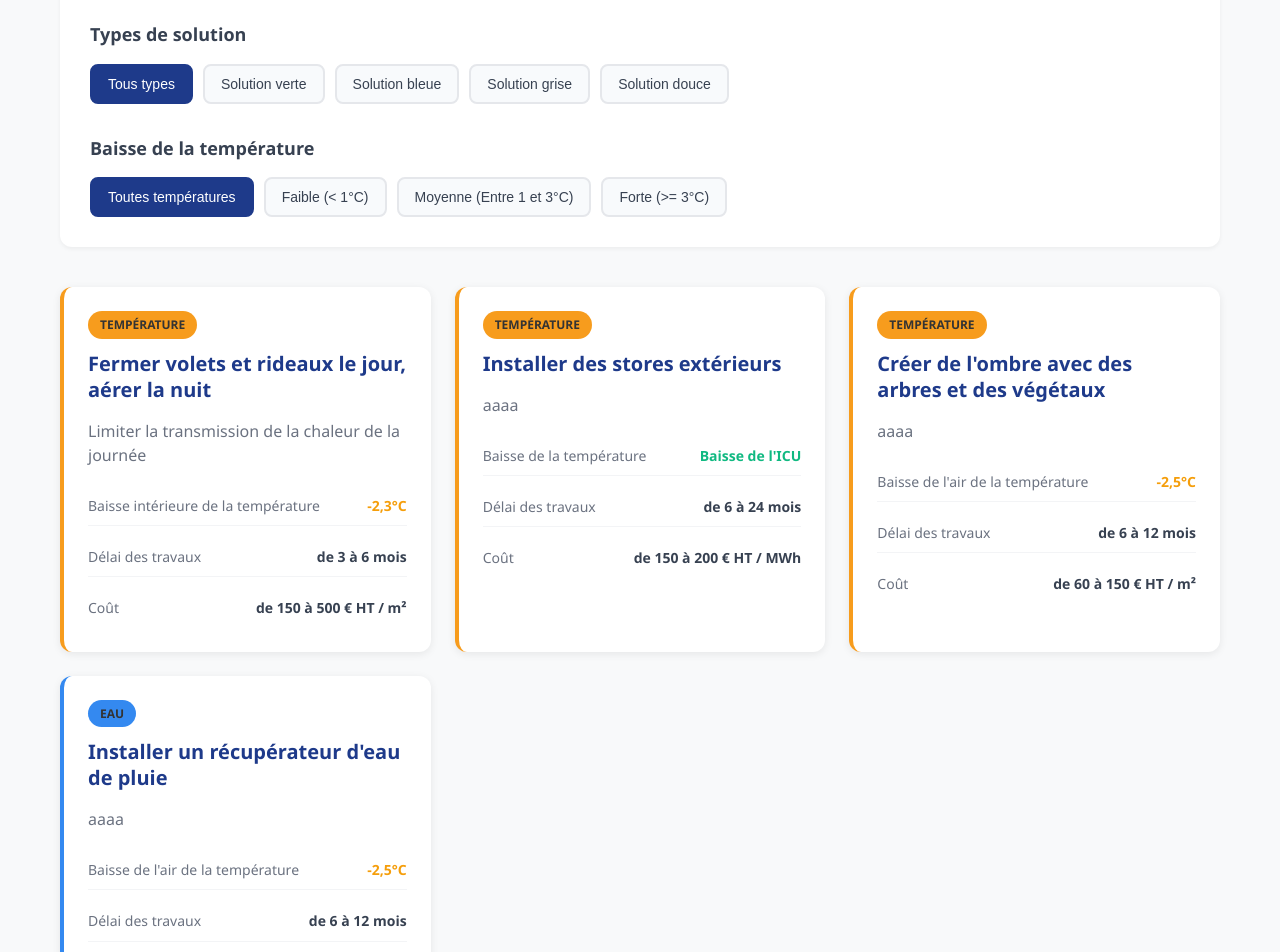
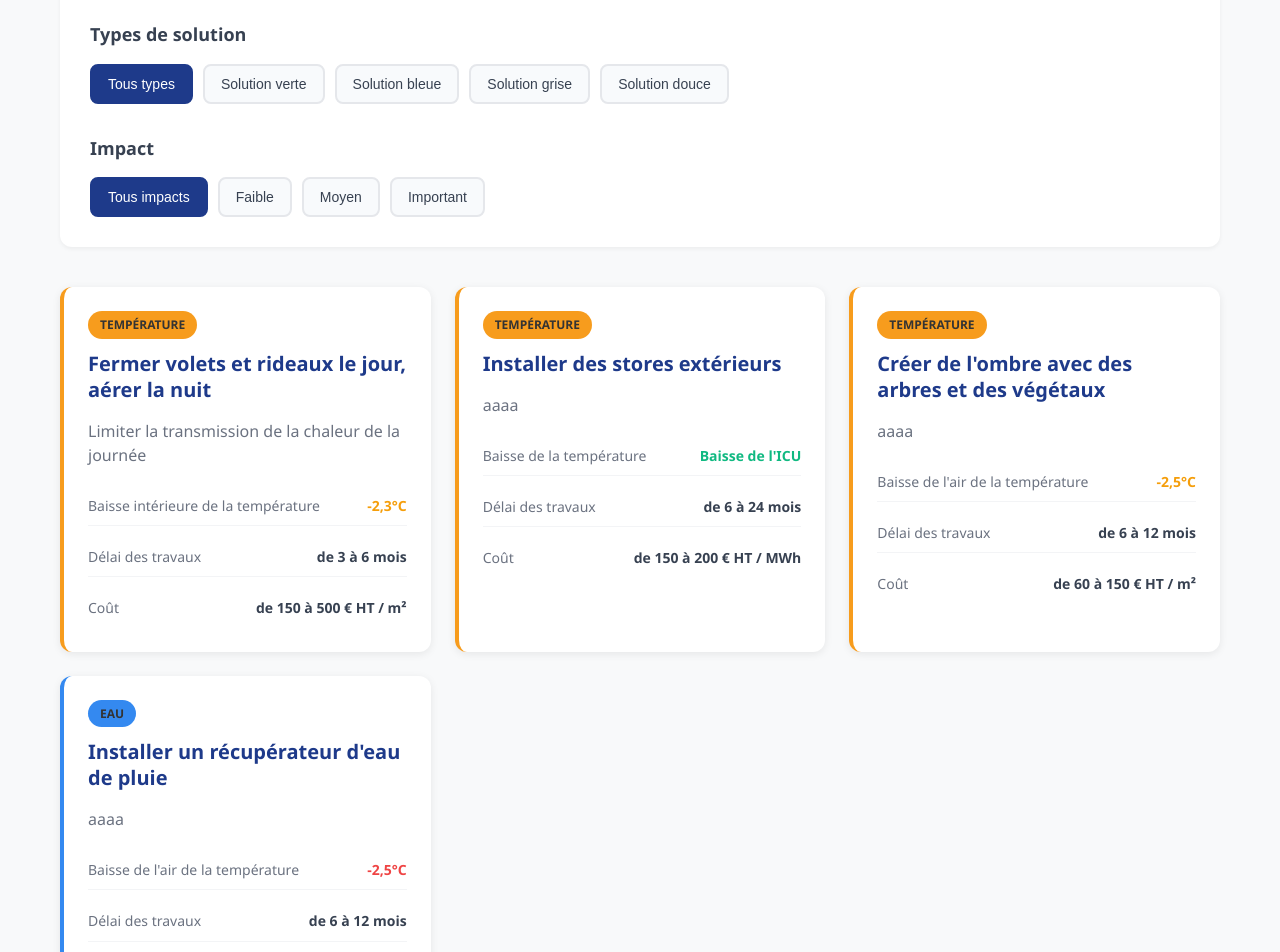
Before and after one commit to abarreaux-bigblue/ccpo, a React (Vite) app: page / in a window 1280 px wide. Shown: the part 300-1252 px from the top of the page. Built offline with nearby package versions, Linux system fonts and the light colour scheme; the HTML template or start-up script is replaced by a standard one.

Commit message:
refactor: switch from only temp to impact

```diff
--- a/src/App.tsx
+++ b/src/App.tsx
@@ -11,7 +11,7 @@ const App = () => {
   const [filters, setFilters] = useState<Filters>({
     theme: 'all',
     type: 'all',
-    temperature: 'all'
+    impact: 'all'
   });
 
   const handleFilterChange = (filterType: keyof Filters, value: string) => {
--- a/src/components/Filters.tsx
+++ b/src/components/Filters.tsx
@@ -23,10 +23,10 @@ const Filters: React.FC<FiltersProps> = ({ filters, onFilterChange }) => {
   ];
 
   const temperatureOptions = [
-    { value: 'all', label: 'Toutes températures' },
-    { value: 'faible', label: 'Faible (< 1°C)' },
-    { value: 'moyenne', label: 'Moyenne (Entre 1 et 3°C)' },
-    { value: 'forte', label: 'Forte (>= 3°C)' }
+    { value: 'all', label: 'Tous impacts' },
+    { value: 'faible', label: 'Faible' },
+    { value: 'moyen', label: 'Moyen' },
+    { value: 'important', label: 'Important' }
   ];
 
   return (
@@ -62,13 +62,13 @@ const Filters: React.FC<FiltersProps> = ({ filters, onFilterChange }) => {
       </div>
 
       <div className="filter-group">
-        <h3>Baisse de la température</h3>
+        <h3>Impact</h3>
         <div className="filter-options">
           {temperatureOptions.map(option => (
             <button
               key={option.value}
-              className={`filter-btn ${filters.temperature === option.value ? 'active' : ''}`}
-              onClick={() => onFilterChange('temperature', option.value)}
+              className={`filter-btn ${filters.impact === option.value ? 'active' : ''}`}
+              onClick={() => onFilterChange('impact', option.value)}
             >
               {option.label}
             </button>
--- a/src/components/SolutionCard.tsx
+++ b/src/components/SolutionCard.tsx
@@ -1,5 +1,5 @@
 import React, { CSSProperties } from 'react';
-import { Solution, ThemeType } from '../types';
+import { ImpactType, Solution, ThemeType } from '../types';
 
 interface SolutionCardProps {
   solution: Solution;
@@ -8,6 +8,7 @@ interface SolutionCardProps {
 const SolutionCard: React.FC<SolutionCardProps> = ({ solution }) => {
   const cardStyle = solutionThemeToCardStyleMap.get(solution.theme) || {};
   const headerStyle = solutionThemeToHeaderStyleMap.get(solution.theme) || {};
+  const impactStyle = solutionImpactToStyleMap.get(solution.impact) || {};
   return (
     <div className="solution-card" style={cardStyle}>
       <div className="solution-header">
@@ -22,7 +23,7 @@ const SolutionCard: React.FC<SolutionCardProps> = ({ solution }) => {
           <span className="stat-label">
             Baisse {solution.tempType ? solution.tempType : ''} de la température
           </span>
-          <span className={`stat-value temp-${solution.temperature}`}>
+          <span className="stat-value temp" style={impactStyle}>
             {solution.tempValue}
           </span>
         </div>
@@ -58,3 +59,10 @@ const solutionThemeToHeaderStyleMap = new Map<ThemeType, CSSProperties>([
   ["énergie", { background: "#b8b9b2" }],
   ["all", { background: "#ffffff" }]
 ]);
+
+const solutionImpactToStyleMap = new Map<ImpactType, CSSProperties>([
+  ["faible", { color: "#10b981" }],
+  ["moyen", { color: "#f59e0b" }],
+  ["important", { color: "#ef4444" }],
+  ["all", { color: "#374151" }]
+]);
--- a/src/components/SolutionsGrid.tsx
+++ b/src/components/SolutionsGrid.tsx
@@ -10,9 +10,9 @@ interface SolutionsGridProps {
 const SolutionsGrid: React.FC<SolutionsGridProps> = ({ solutions, filters }) => {
   const filteredSolutions = solutions.filter(solution => {
     const themeMatch = filters.theme === 'all' || solution.theme === filters.theme;
-    const tempMatch = filters.temperature === 'all' || solution.temperature === filters.temperature;
+    const impactMatch = filters.impact === 'all' || solution.impact === filters.impact;
 
-    return themeMatch && tempMatch;
+    return themeMatch && impactMatch;
   });
 
   return (
--- a/src/data/solutions.ts
+++ b/src/data/solutions.ts
@@ -4,7 +4,7 @@ export const solutions: Solution[] = [
   {
     title: "Fermer volets et rideaux le jour, aérer la nuit",
     description: "Limiter la transmission de la chaleur de la journée",
-    temperature: "moyenne",
+    impact: "moyen",
     tempValue: "-2,3°C",
     tempType: "intérieure",
     duration: "de 3 à 6 mois",
@@ -14,7 +14,7 @@ export const solutions: Solution[] = [
   {
     title: "Installer des stores extérieurs",
     description: "aaaa",
-    temperature: "faible",
+    impact: "faible",
     tempValue: "Baisse de l'ICU",
     tempType: "",
     duration: "de 6 à 24 mois",
@@ -24,7 +24,7 @@ export const solutions: Solution[] = [
   {
     title: "Créer de l'ombre avec des arbres et des végétaux",
     description: "aaaa",
-    temperature: "moyenne",
+    impact: "moyen",
     tempValue: "-2,5°C",
     tempType: "de l'air",
     duration: "de 6 à 12 mois",
@@ -34,7 +34,7 @@ export const solutions: Solution[] = [
   {
     title: "Installer un récupérateur d'eau de pluie",
     description: "aaaa",
-    temperature: "moyenne",
+    impact: "important",
     tempValue: "-2,5°C",
     tempType: "de l'air",
     duration: "de 6 à 12 mois",
--- a/src/style.css
+++ b/src/style.css
@@ -204,18 +204,6 @@ body {
   color: #374151;
 }
 
-.stat-value.temp-faible {
-  color: #10b981;
-}
-
-.stat-value.temp-moyenne {
-  color: #f59e0b;
-}
-
-.stat-value.temp-forte {
-  color: #ef4444;
-}
-
 /* Footer */
 .footer {
   background: #1f2937;
--- a/src/types.ts
+++ b/src/types.ts
@@ -1,7 +1,7 @@
 export interface Solution {
   title: string;
   description: string;
-  temperature: 'faible' | 'moyenne' | 'forte';
+  impact: 'faible' | 'moyen' | 'important';
   tempValue: string;
   tempType: string;
   duration: string;
@@ -12,9 +12,9 @@ export interface Solution {
 export interface Filters {
   theme: string;
   type: string;
-  temperature: string;
+  impact: string;
 }
 
 export type ThemeType = 'all' | 'température' | 'eau' | 'extérieur' | 'alimentation' | 'énergie';
 export type SolutionType = 'all' | 'verte' | 'bleue' | 'grise' | 'douce';
-export type TemperatureType = 'all' | 'faible' | 'moyenne' | 'forte';
+export type ImpactType = 'all' | 'faible' | 'moyen' | 'important';
```
